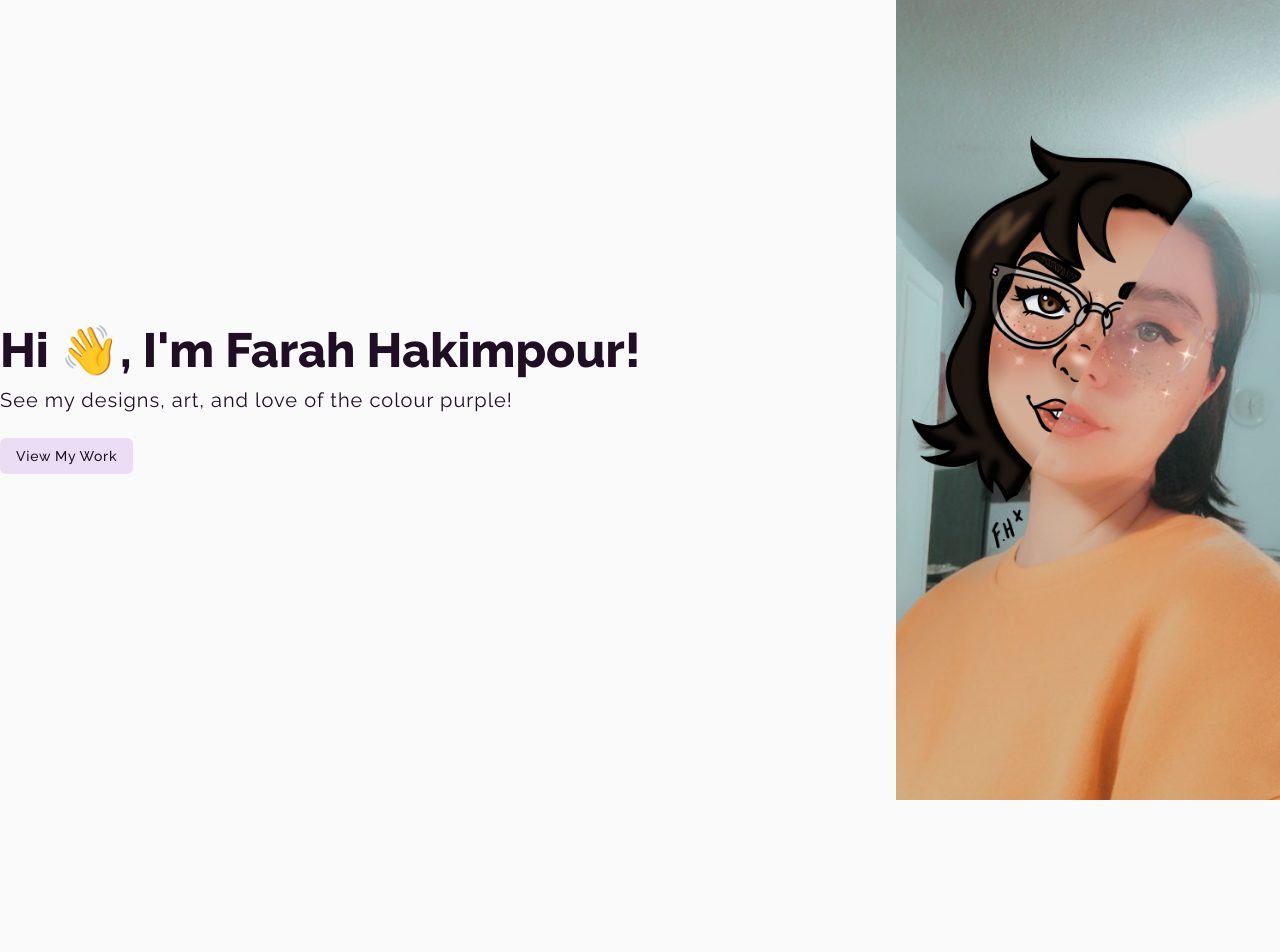
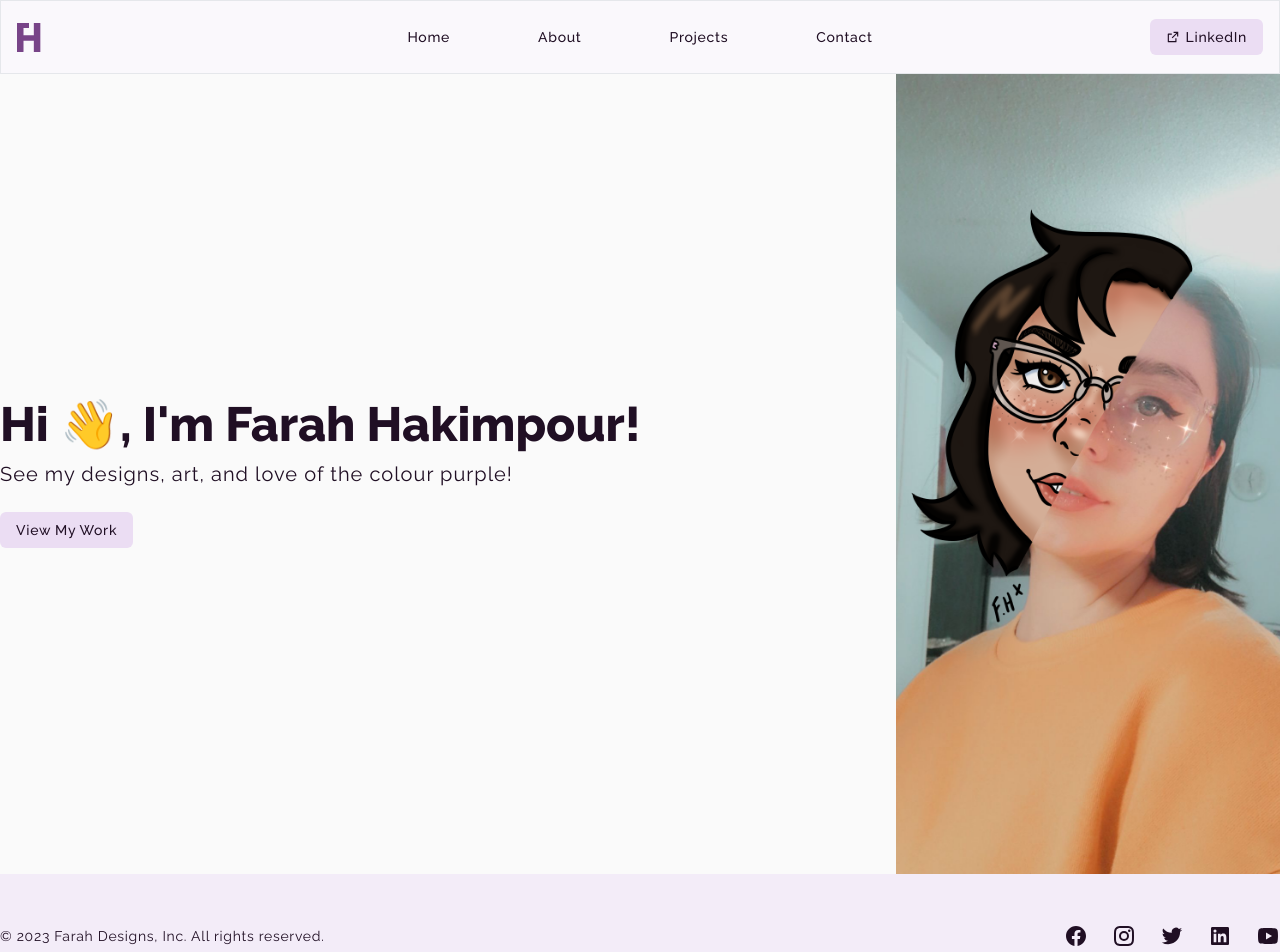
Before and after one commit to Justin-Bento/farah-hakimpour, a Next.js app: page / in a window 1280 px wide. Shown: the top 952 px of the page. Before the commit the page ends 800 px from the top, so only its background shows below. Built offline with nearby package versions, Linux system fonts and the light colour scheme.

Commit message:
remomved app functiotn from main page

```diff
--- a/src/pages/_app.tsx
+++ b/src/pages/_app.tsx
@@ -1,6 +1,14 @@
 import '@/styles/globals.css'
+import Appbar from '@/components/Appbar'
+import Footer from '@/components/Footer'
 import type { AppProps } from 'next/app'
 
 export default function App({ Component, pageProps }: AppProps) {
-  return <Component {...pageProps} />
+  return (
+    <main className="animate-fadeIn">
+      <Appbar />
+      <Component {...pageProps} />
+      <Footer />
+    </main>
+  )
 }
```
